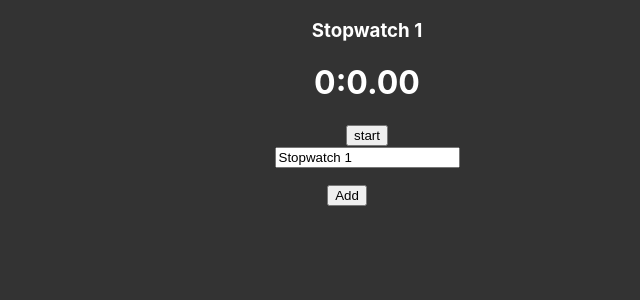
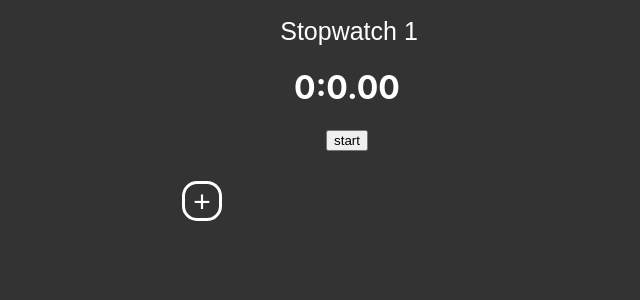
Before and after one commit to jaitken/multitimer, a React (Create React App) app: page / in a window 1280 px wide. Shown: the top 300 px of the page, without its empty margins (293-933 px from the left). Built offline with nearby package versions, Linux system fonts and the light colour scheme.

Commit message:
redid timer name, added more styling

```diff
--- a/src/Components/Stopwatch.jsx
+++ b/src/Components/Stopwatch.jsx
@@ -1,4 +1,5 @@
 import React from 'react';
+import './StopwatchStyle.css'
 
 class Stopwatch extends React.Component{
     constructor(props){
@@ -59,17 +60,18 @@ class Stopwatch extends React.Component{
         let seconds = (this.state.time/1000%60).toFixed(2);
         let mins = Math.floor(this.state.time/1000/60);
 
-        return(
-          <div>
-          <h3>{this.state.name}</h3>
+
+    return(
+        <div id='stopwatchContainer'>
+            <div id="nameInputContainer">
+                <input id="nameInput" type="text" value={this.state.name} onChange={this.handleInput} />
+            </div>
           <h1>{mins}:{seconds}</h1>
           {start}
           {resume}
           {stop}
           {reset}
-          <form onSubmit={this.handleSubmit}>
-                <input type="text" value={this.state.name} onChange={this.handleInput} />
-            </form>
+
         </div>
       )
     }
--- /dev/null
+++ b/src/Components/StopwatchStyle.css
@@ -0,0 +1,22 @@
+#stopwatchContainer{
+    width:300px;
+    margin: auto;
+}
+
+#nameInputContainer{
+    width:300px;
+    position: relative; /* for absolute child element */
+    display: inline-block; /* to take the width of the input */
+    text-align:center;
+}
+
+#nameInput{
+    width: 100%;
+    outline: 0;
+    color: rgba(255, 255, 255, 1);
+    background: rgba(0, 0, 0, 0);
+    border: none;
+    outline: none;
+    text-align:center;
+    font-size: 25px;
+}
--- a/src/Components/TimerList.jsx
+++ b/src/Components/TimerList.jsx
@@ -1,5 +1,7 @@
 import React from 'react';
 import Stopwatch from './Stopwatch';
+
+import './TimerListStyle.css'
 
 class TimerList extends React.Component{
 
@@ -23,13 +25,13 @@ class TimerList extends React.Component{
 
     render(){
           return(
-            <div  style={{ textAlign: 'center'}}>
-                <ul style={{ listStyle: 'none'}}>
+            <div id='timerListContainer'>
+                <ul id="list">
                 {this.state.Timers.map(item => (
-                        <li key={item.key} >{item}</li>
+                        <li id='listItem' key={item.key} >{item}</li>
                     ))}
                 </ul>
-                <button onClick={this.handleClick}>Add</button>
+                <button id='addButton' onClick={this.handleClick}>+</button>
             </div>
           );
       }
--- /dev/null
+++ b/src/Components/TimerListStyle.css
@@ -0,0 +1,38 @@
+
+#timerListContainer{
+    text-align: center;
+    margin: auto;
+    width: 350px;
+
+}
+
+#list{
+    padding: 0;
+    list-style-type: none;
+}
+
+#listItem{
+    padding: 0;
+    margin-bottom: 30px;
+}
+
+#addButton{
+    width: 40px;
+    height: 40px;
+    background-color: #333;
+    border-color: white;
+    color:white;
+    float: left;
+    margin-left: 10px;
+
+    border-radius: 15px;
+    border-width: 3px;
+    border-style: solid;
+
+    font-size: 30px;
+}
+
+#addButton:hover{
+    background-color: #444;
+    cursor: pointer;
+}
--- a/src/index.css
+++ b/src/index.css
@@ -8,8 +8,3 @@ body {
   background-color: #333;
 
 }
-
-code {
-  font-family: source-code-pro, Menlo, Monaco, Consolas, 'Courier New',
-    monospace;
-}
```
